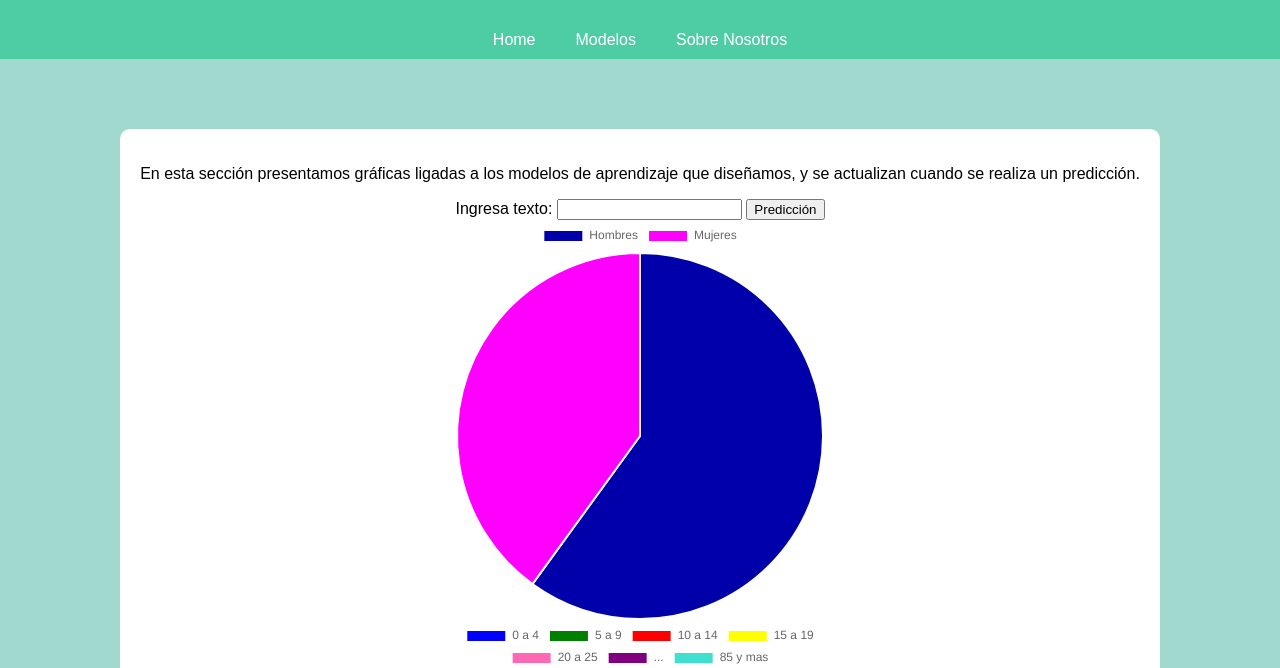
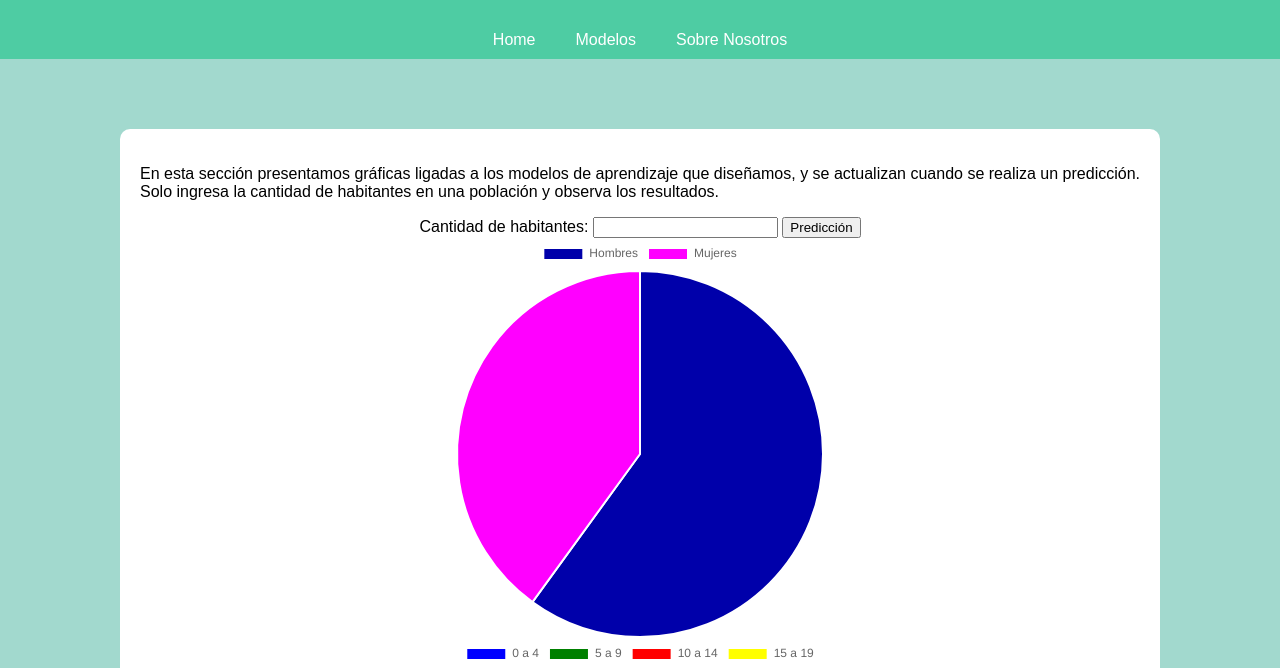
Before and after one commit to Ax286/Discapacitados, a plain HTML site: page Pagina_Web/modelo.html in a window 1280 px wide. Shown: the part 99-767 px from the top of the page. Drawn offline with nearby package versions, Linux system fonts and the light colour scheme; a script that the page names is missing.

Commit message:
Web Update
Actualizando la descripción en algunas paginas

```diff
--- a/Pagina_Web/modelo.html
+++ b/Pagina_Web/modelo.html
@@ -22,8 +22,9 @@
         <div class="content">
             <!-- Contenido de la página aquí -->
             <p>En esta sección presentamos gráficas ligadas a los modelos de aprendizaje que diseñamos, y se actualizan cuando se
-                realiza un predicción.</p>
-            <label for="miCasilla">Ingresa texto:</label>
+                realiza un predicción. Solo ingresa la cantidad de habitantes en una población y observa los resultados.</p>
+
+            <label for="miCasilla">Cantidad de habitantes:</label>
             <input type="text" id="miCasilla" name="miCasilla">
             <button type="button" onclick="realizarPrediccion()">Predicción</button>
             <script>
```
